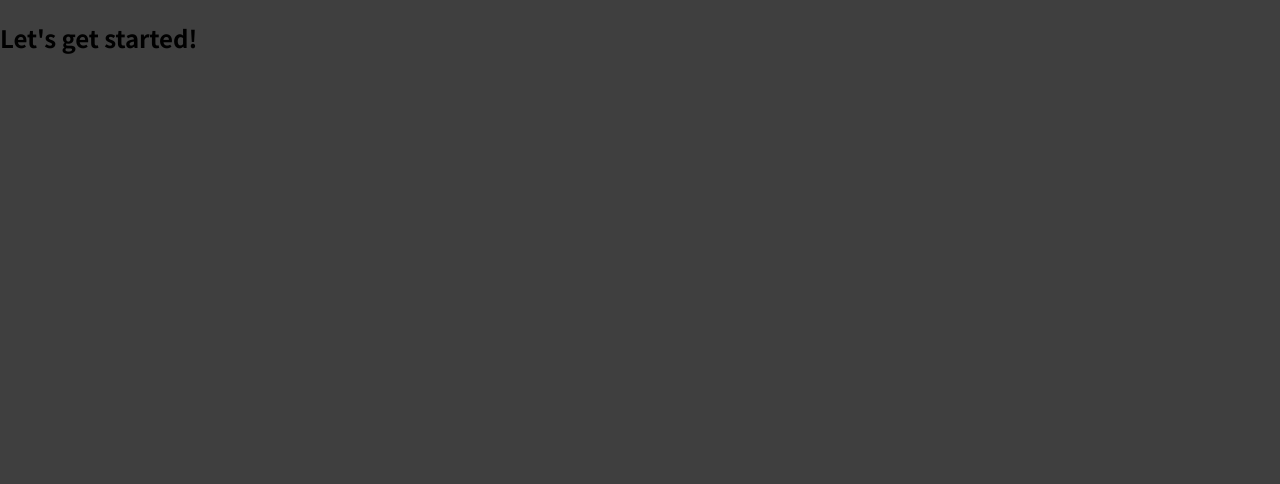
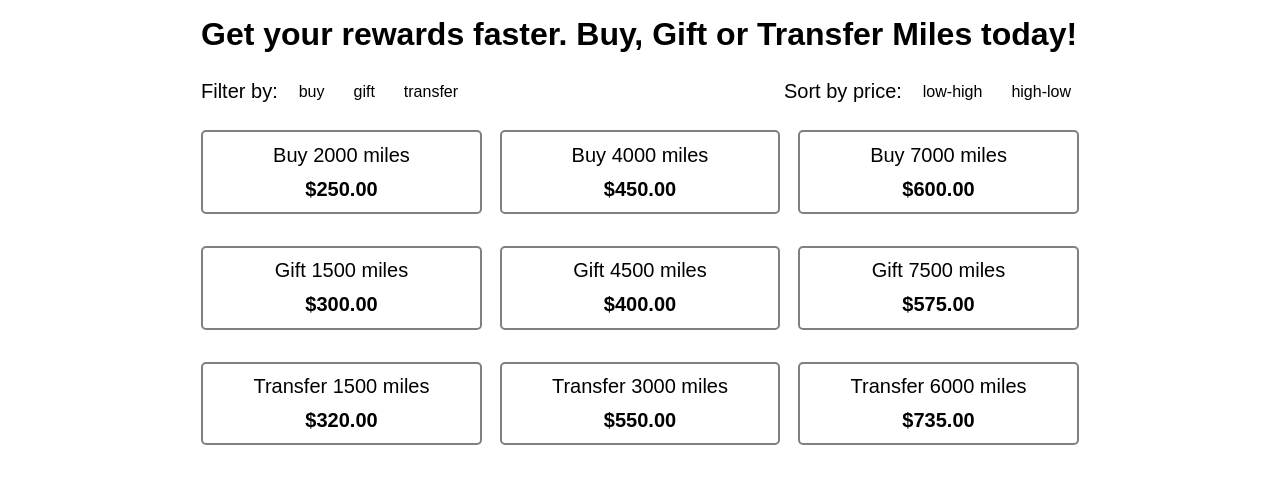
Before and after one commit to bognikk/points-task, a React (Create React App) app: page / in a window 1280 px wide. Shown: the top 484 px of the page. Built offline with nearby package versions, Linux system fonts and the light colour scheme.

Commit message:
initial Header layout and styles added

```diff
--- a/public/index.html
+++ b/public/index.html
@@ -24,7 +24,7 @@
       work correctly both with client-side routing and a non-root public URL.
       Learn how to configure a non-root public URL by running `npm run build`.
     -->
-    <title>React App</title>
+    <title>Points Task</title>
   </head>
   <body>
     <noscript>You need to enable JavaScript to run this app.</noscript>
--- a/src/App.js
+++ b/src/App.js
@@ -1,8 +1,71 @@
+import { useState } from "react";
+
+import Header from "./components/Layout/Header";
+
+const data = [
+  {
+    id: 1,
+    type: "buy",
+    amount: 2000,
+    cost: 250.0,
+  },
+  {
+    id: 2,
+    type: "buy",
+    amount: 4000,
+    cost: 450.0,
+  },
+  {
+    id: 3,
+    type: "buy",
+    amount: 7000,
+    cost: 600.0,
+  },
+  {
+    id: 4,
+    type: "gift",
+    amount: 1500,
+    cost: 300.0,
+  },
+  {
+    id: 5,
+    type: "gift",
+    amount: 4500,
+    cost: 400.0,
+  },
+  {
+    id: 6,
+    type: "gift",
+    amount: 7500,
+    cost: 575.0,
+  },
+  {
+    id: 7,
+    type: "transfer",
+    amount: 1500,
+    cost: 320.0,
+  },
+  {
+    id: 8,
+    type: "transfer",
+    amount: 3000,
+    cost: 550.0,
+  },
+  {
+    id: 9,
+    type: "transfer",
+    amount: 6000,
+    cost: 735.0,
+  },
+];
+
 function App() {
+  const [cardData, setCardData] = useState(data);
+
   return (
-    <div>
-      <h2>Let's get started!</h2>
-    </div>
+    <>
+      <Header cardData={cardData} />
+    </>
   );
 }
 
--- /dev/null
+++ b/src/components/Layout/Header.jsx
@@ -0,0 +1,57 @@
+import classes from "./Header.module.css";
+import Card from "../UI/Card";
+
+const Header = ({ cardData }) => {
+  return (
+    <>
+      <header className={classes.header}>
+        <h1 className={classes.heading}>
+          Get your rewards faster. Buy, Gift or Transfer Miles today!
+        </h1>
+        <div className={classes.controls}>
+          <div className={classes.filter}>
+            <p>Filter by:</p>
+            <input type="checkbox" value="buy" name="buy" id="buy" />
+            <label for="buy">buy</label>
+
+            <input type="checkbox" value="gift" name="gift" id="gift" />
+            <label for="gift">gift</label>
+
+            <input
+              type="checkbox"
+              value="transfer"
+              name="transfer"
+              id="transfer"
+            />
+            <label for="transfer">transfer</label>
+          </div>
+
+          <div className={classes.sort}>
+            <p>Sort by price:</p>
+            <input type="checkbox" value="low" name="low" id="low" />
+            <label for="low">low-high</label>
+            <input type="checkbox" value="high" name="high" id="high" />
+            <label for="high">high-low</label>
+          </div>
+        </div>
+
+        <div className={classes.cards}>
+          {cardData.map((data) => {
+            return (
+              <Card key={data.id}>
+                <p>
+                  {data.type} {data.amount} miles
+                </p>
+                <p>
+                  <span>${data.cost.toFixed(2)}</span>
+                </p>
+              </Card>
+            );
+          })}
+        </div>
+      </header>
+    </>
+  );
+};
+
+export default Header;
--- /dev/null
+++ b/src/components/Layout/Header.module.css
@@ -0,0 +1,52 @@
+header {
+}
+
+.heading {
+ padding: 1rem 0;
+}
+
+.cards {
+ display: flex;
+ justify-content: space-between;
+ flex-wrap: wrap;
+}
+
+p {
+ margin: 0.7rem 0;
+ font-size: 20px;
+}
+
+p:nth-child(2){
+ font-weight: bold;
+}
+
+p:first-child:first-letter {
+  text-transform: capitalize;
+}
+
+.controls {
+ display: flex;
+ justify-content: space-between;
+ flex-wrap: wrap;
+}
+
+.filter, .sort {
+ display: flex;
+ align-items: center;
+ min-width: auto;
+}
+
+input {
+    visibility:hidden;
+}
+
+label {
+  cursor: pointer;
+  padding: 0.5rem;
+  border-radius: 5px;
+}
+
+input:checked + label {
+    background: black;
+    color: white;
+}
--- /dev/null
+++ b/src/components/UI/Card.jsx
@@ -0,0 +1,7 @@
+import classes from "./Card.module.css";
+
+const Card = ({ children }) => {
+  return <div className={classes.card}>{children}</div>;
+};
+
+export default Card;
--- /dev/null
+++ b/src/components/UI/Card.module.css
@@ -0,0 +1,15 @@
+.card {
+  border-radius: 5px;
+  border: 2px solid gray;
+  background-color: white;
+  text-align: center;
+  margin: 1rem 0;
+  width: 32%;
+  min-width: 276px;
+}
+
+.card:hover {
+  cursor: pointer;
+  background-color: black;
+  color: white;
+}
--- a/src/index.css
+++ b/src/index.css
@@ -1,14 +1,17 @@
-@import url('https://fonts.googleapis.com/css2?family=Noto+Sans+JP:wght@400;700&display=swap');
-
-* {
+*,
+* ::after,
+* ::before {
+  margin: 0;
+  padding: 0;
   box-sizing: border-box;
 }
 
 html {
-  font-family: 'Noto Sans JP', sans-serif;
+  font-family: Arial, Verdana, Georgia, sans-serif;
 }
 
 body {
-  margin: 0;
-  background-color: #3f3f3f;
+  max-width: 910px;
+  margin: auto;
+  padding: 0 1rem;
 }
```
Also changed, not shown: src/task/README.md (renamed from task/README.md), src/task/cardData.js (renamed from task/cardData.js), src/task/wdps_challenge__design.png (renamed from task/wdps_challenge__design.png), 1 other file (tests, documents, lock files or other folders).
